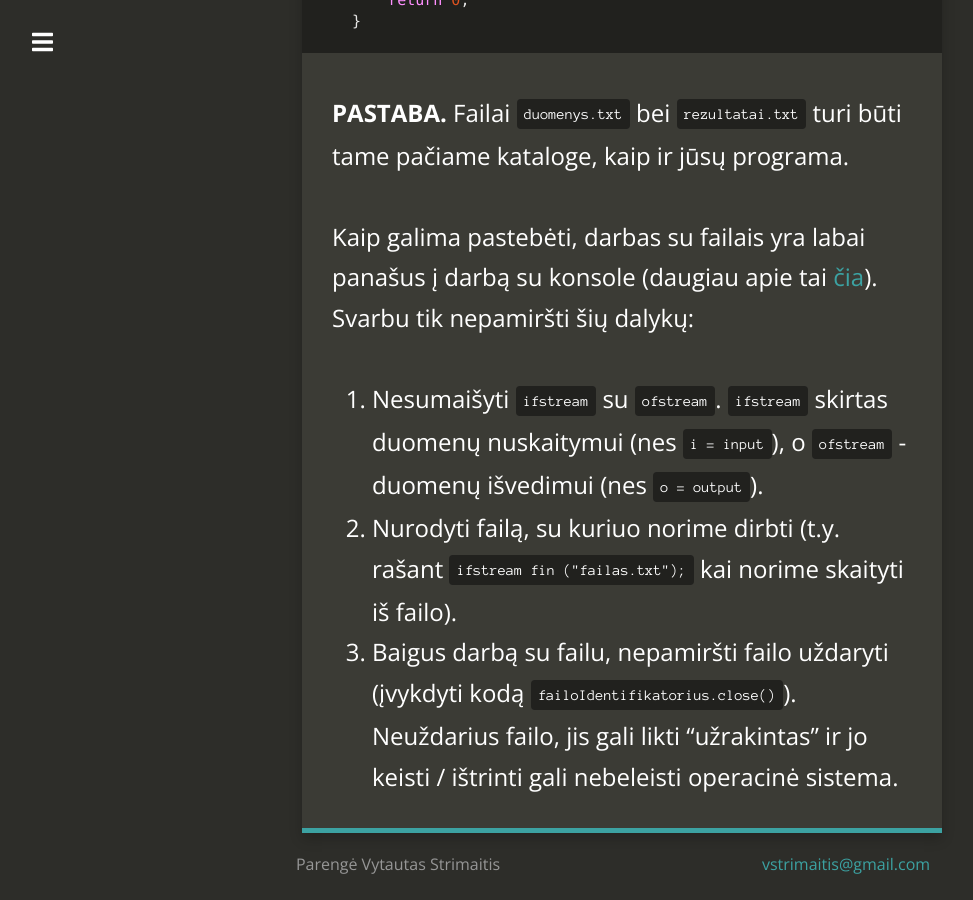
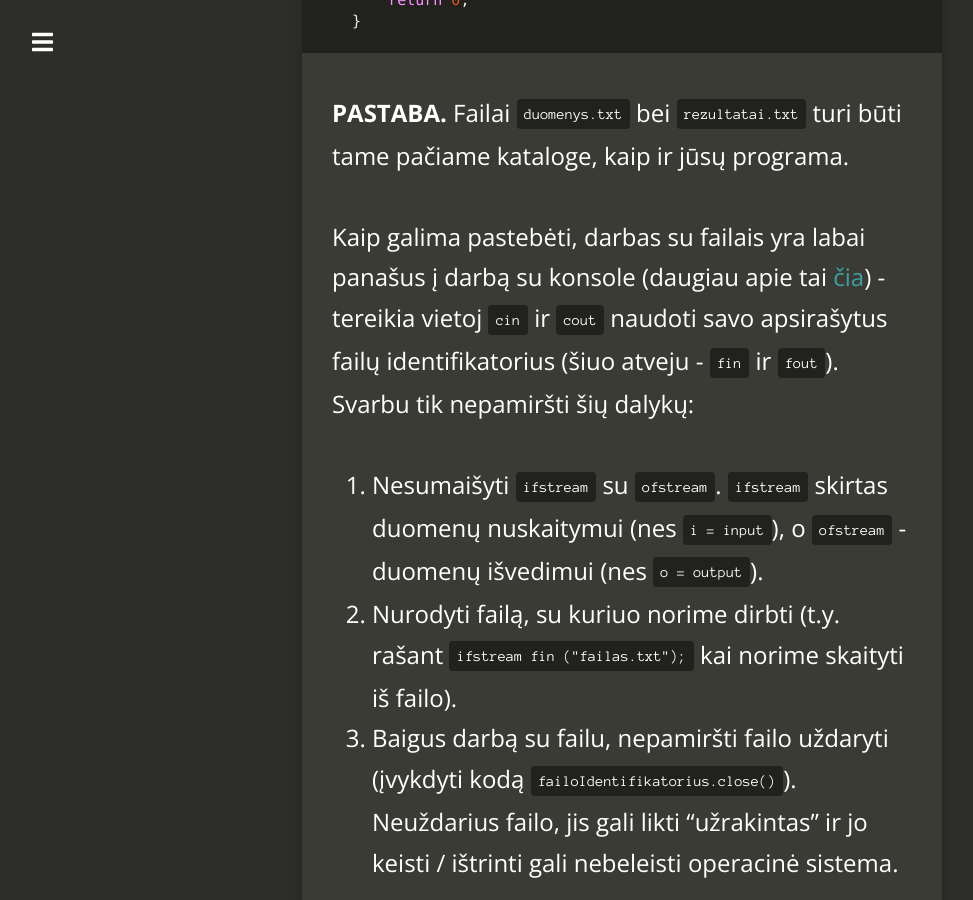
Before and after one commit to vstrimaitis/siom-cpp, a Jekyll site: the page built from _posts/2018-04-14-darbas-su-failais.md, in a window 1280 px wide and 900 px high, scrolled down 2209 px. Shown: the whole window, without its empty margins (18-991 px from the left). Built offline with Jekyll 4.4.1, drawn with Linux system fonts in a browser that asks for light colours; nearby versions of some CDN libraries.

Commit message:
More thorough explanation

```diff
--- a/_posts/2018-04-14-darbas-su-failais.md
+++ b/_posts/2018-04-14-darbas-su-failais.md
@@ -52,7 +52,7 @@ int main() {
 
 **PASTABA.** Failai `duomenys.txt` bei `rezultatai.txt` turi būti tame pačiame kataloge, kaip ir jūsų programa.
 
-Kaip galima pastebėti, darbas su failais yra labai panašus į darbą su konsole (daugiau apie tai [čia]({{ site.baseurl }}{% post_url 2018-02-10-darbas-su-konsole %})). Svarbu tik nepamiršti šių dalykų:
+Kaip galima pastebėti, darbas su failais yra labai panašus į darbą su konsole (daugiau apie tai [čia]({{ site.baseurl }}{% post_url 2018-02-10-darbas-su-konsole %})) - tereikia vietoj `cin` ir `cout` naudoti savo apsirašytus failų identifikatorius (šiuo atveju - `fin` ir `fout`). Svarbu tik nepamiršti šių dalykų:
 1. Nesumaišyti `ifstream` su `ofstream`. `ifstream` skirtas duomenų nuskaitymui (nes `i = input`), o `ofstream` - duomenų išvedimui (nes `o = output`).
 1. Nurodyti failą, su kuriuo norime dirbti (t.y. rašant `ifstream fin ("failas.txt");` kai norime skaityti iš failo).
 1. Baigus darbą su failu, nepamiršti failo uždaryti (įvykdyti kodą `failoIdentifikatorius.close()`). Neuždarius failo, jis gali likti "užrakintas" ir jo keisti / ištrinti gali nebeleisti operacinė sistema.
```
